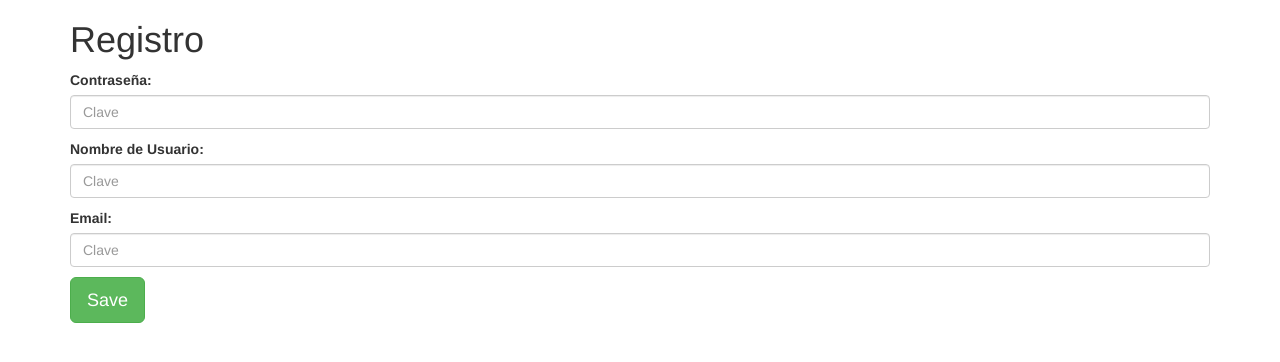
After one commit to MFCY17/mfcy, a Django app: page /appjardin/registerRepresentative/ in a window 1280 px wide. The commit adds this page. Shown: the top 362 px of the page. Run offline with Django 3.2, Linux system fonts and the light colour scheme; some libraries are stand-ins or nearby versions.

Commit message:
Validar formulario para el registro de un usuario.

```diff
--- a/appjardin/forms.py
+++ b/appjardin/forms.py
@@ -1,33 +1,47 @@
 from django import forms
-from .models import Anolectivo, Estudiante, Matricula, Nivel, Paralelo, Pension, Preinscripcion, AuthUser, Profesor, Representante, Rol, Secretaria
-from django.forms import ModelForm,TextInput,FileInput,NumberInput,DateInput,Select,CheckboxSelectMultiple,Textarea,ModelMultipleChoiceField
+from django.conf import settings
 from django.contrib.auth.forms import UserCreationForm
 from django.contrib.auth.models import User
+from django.core.exceptions import ValidationError
+from django.forms import PasswordInput
+from django.forms import TextInput, Textarea
+
+from .models import Anolectivo, Estudiante, Matricula, Nivel, Paralelo, Pension, \
+    Preinscripcion, AuthUser, Profesor, Representante, Rol, Secretaria
+
 
 class SignUpForm(UserCreationForm):
-    first_name = forms.CharField(max_length=30, required=False, help_text='Optional.')
-    last_name = forms.CharField(max_length=30, required=False, help_text='Optional.')
-    email = forms.EmailField(max_length=254, help_text='Required. Inform a valid email address.')
+    first_name = forms.CharField(max_length=30, required=False,
+                                 help_text='Optional.')
+    last_name = forms.CharField(max_length=30, required=False,
+                                help_text='Optional.')
+    email = forms.EmailField(max_length=254,
+                             help_text='Required. Inform a valid email address.')
 
     class Meta:
         model = User
-        fields = ('username', 'first_name', 'last_name', 'email', 'password1', 'password2', )
+        fields = ('username', 'first_name', 'last_name', 'email', 'password1',
+                  'password2',)
+
 
 class AnolectivoForm(forms.ModelForm):
     class Meta:
         model = Anolectivo
         fields = ['id_anolectivo', 'nombre', 'estado']
 
+
 class AuthUserForm(forms.ModelForm):
     class Meta:
         model = AuthUser
-        fields = ['password', 'username', 'first_name', 'last_name', 'email', 'cedula', 'genero', 'direccion']
+        fields = ['password', 'username', 'first_name', 'last_name', 'email',
+                  'cedula', 'genero', 'direccion']
 
 
 class EstudianteForm(forms.ModelForm):
     class Meta:
         model = Estudiante
-        fields = ['id_estudiante', 'tipo_sangre', 'alergias','id_representante']
+        fields = ['id_estudiante', 'tipo_sangre', 'alergias',
+                  'id_representante']
 
 
 class MatriculaForm(forms.ModelForm):
@@ -39,7 +53,8 @@ class MatriculaForm(forms.ModelForm):
 class NivelForm(forms.ModelForm):
     class Meta:
         model = Nivel
-        fields = ['id_nivel', 'id_profesor', 'id_anolectivo' , 'paralelo', 'cupos']
+        fields = ['id_nivel', 'id_profesor', 'id_anolectivo', 'paralelo',
+                  'cupos']
 
 
 class ParaleloForm(forms.ModelForm):
@@ -57,17 +72,22 @@ class PensionForm(forms.ModelForm):
 class PreinscripcionForm(forms.ModelForm):
     class Meta:
         model = Preinscripcion
-        fields = ['id_preinscripcion', 'id_estudiante', 'id_representante', 'id_nivel', 'id_secretaria']
+        fields = ['id_preinscripcion', 'id_estudiante', 'id_representante',
+                  'id_nivel', 'id_secretaria']
 
 
 class ProfesorForm(forms.ModelForm):
     class Meta:
         model = Profesor
-        fields = ['id_profesor', 'imagen', 'titulo_profesor', 'edad', 'ciudad', 'genero', 'celular', 'estado_civil', 'direccion',  'observacion']
+        fields = ['id_profesor', 'imagen', 'titulo_profesor', 'edad', 'ciudad',
+                  'genero', 'celular', 'estado_civil', 'direccion',
+                  'observacion']
         # fields = ('__all__')
         widgets = {
-            'observacion': Textarea(attrs={'class':'form-control','placeholder':'Información Adicional', 'width':'100%'}),
-            }
+            'observacion': Textarea(attrs={'class': 'form-control',
+                                           'placeholder': 'Información Adicional',
+                                           'width': '100%'}),
+        }
 
 
 class RepresentanteForm(forms.ModelForm):
@@ -86,3 +106,36 @@ class SecretariaForm(forms.ModelForm):
     class Meta:
         model = Secretaria
         fields = ['id_secretaria', 'fecha_ingreso']
+
+
+class AuthUserRegisterForm(forms.ModelForm):
+    class Meta:
+        model = AuthUser
+        fields = ['password', 'username', 'email', ]
+        widgets = {
+            'password': PasswordInput(
+                attrs={'class': 'form-control',
+                       'placeholder': 'Clave', 'width': '100%'}),
+            'username': TextInput(
+                attrs={'class': 'form-control', 'placeholder': 'Clave',
+                       'width': '100%'}),
+            'email': TextInput(
+                attrs={'class': 'form-control', 'type': 'email',
+                       'placeholder': 'Clave', 'width': '100%'})}
+
+    def clean_password(self):
+        MIN_LENGTH = getattr(settings, "MIN_LENGTH", None)
+        password = self.cleaned_data.get('password')
+        if len(password) < MIN_LENGTH:
+            raise ValidationError(
+                'La clave debe contener al menos %d caracteres.' % (
+                    MIN_LENGTH,))
+        return password
+
+    def clean_email(self):
+        email = self.cleaned_data.get('email')
+        username = self.cleaned_data.get('username')
+        if email and User.objects.filter(email=email).exclude(
+                username=username).count():
+            raise forms.ValidationError('Ya existe un usuario con este email.')
+        return email
--- /dev/null
+++ b/appjardin/templates/appjardin/registerRepresentative/register.html
@@ -0,0 +1,27 @@
+{% load static %}
+<!DOCTYPE html>
+<html>
+
+<head>
+    <meta name="viewport" content="width=device-width, initial-scale=1">
+    <meta charset="utf-8">
+    <link rel="icon" sizes="16x16" href="{% static 'images/logo_morado.png' %}">
+    <title>Registro</title>
+    <link rel="stylesheet" href="http://maxcdn.bootstrapcdn.com/bootstrap/3.3.7/css/bootstrap.min.css">
+    <link rel="stylesheet" type="text/css" href="{% static 'styles.css' %}">
+</head>
+
+<body>
+<div class="container" id="registration-form">
+    <div class="image"></div>
+    <div class="frm">
+        <h1>Registro</h1>
+        <form method="POST" class="post-form">{% csrf_token %}
+            {{ form.as_p }}
+            <button type="submit" class="btn btn-success btn-lg">Save</button>
+        </form>
+    </div>
+</div>
+</body>
+
+</html>
--- a/appjardin/templates/index.html
+++ b/appjardin/templates/index.html
@@ -44,7 +44,7 @@
         <div class="navbar-collapse collapse">
             <nav>
                 <ul class="nav navbar-nav navbar-right">
-                    <li><a class="page-scroll" href="/registrologin">Registrarse</a>
+                    <li><a class="page-scroll" href="/appjardin/registerRepresentative">Registrarse</a>
                     </ul>
                 </nav>
             </div>
@@ -54,7 +54,7 @@
 
                 <h3 class="box-title m-b-0">Ingresar</h3>
                 <small>Ingrese sus datos a continuación</small>
-                <form method="POST" class="search-form">
+                <form method="POST" action="{{ login }}" class="search-form">
                     {% csrf_token %}
                     <input style="height: 3em" type="text" id="inputEmail" class="form-control" name="username" placeholder="Usuario" required autofocus><br>
                     <input style="height: 3em" type="password" id="inputPassword" class="form-control" name="password" placeholder="Contraseña" required>
--- a/appjardin/urls.py
+++ b/appjardin/urls.py
@@ -1,24 +1,24 @@
 # from django.conf.urls import url, include
+from django.conf import settings
 from django.conf.urls import *
-from . import views
-from rest_framework import routers
 from django.conf.urls.static import static
-from django.conf import settings
 # from . import api
 from django.views.generic.base import TemplateView
 
+from . import views
+
 # router = routers.DefaultRouter()
-# router.register(r'anolectivo', api.AnolectivoViewSet)
-# router.register(r'estudiante', api.EstudianteViewSet)
-# router.register(r'matricula', api.MatriculaViewSet)
-# router.register(r'nivel', api.NivelViewSet)
-# router.register(r'paralelo', api.ParaleloViewSet)
-# router.register(r'pension', api.PensionViewSet)
-# router.register(r'preinscripcion', api.PreinscripcionViewSet)
-# router.register(r'profesor', api.ProfesorViewSet)
-# router.register(r'representante', api.RepresentanteViewSet)
-# router.register(r'rol', api.RolViewSet)
-# router.register(r'secretaria', api.SecretariaViewSet)
+# router.registerRepresentative(r'anolectivo', api.AnolectivoViewSet)
+# router.registerRepresentative(r'estudiante', api.EstudianteViewSet)
+# router.registerRepresentative(r'matricula', api.MatriculaViewSet)
+# router.registerRepresentative(r'nivel', api.NivelViewSet)
+# router.registerRepresentative(r'paralelo', api.ParaleloViewSet)
+# router.registerRepresentative(r'pension', api.PensionViewSet)
+# router.registerRepresentative(r'preinscripcion', api.PreinscripcionViewSet)
+# router.registerRepresentative(r'profesor', api.ProfesorViewSet)
+# router.registerRepresentative(r'representante', api.RepresentanteViewSet)
+# router.registerRepresentative(r'rol', api.RolViewSet)
+# router.registerRepresentative(r'secretaria', api.SecretariaViewSet)
 
 urlpatterns = [
     # urls for Django Rest Framework API
@@ -84,6 +84,7 @@ urlpatterns = [
     url(r'^appjardin/secretaria/create/$', views.SecretariaCreateView.as_view(), name='appjardin_secretaria_create'),
     url(r'^appjardin/secretaria/detail/(?P<pk>\S+)/$', views.SecretariaDetailView.as_view(), name='appjardin_secretaria_detail'),
     url(r'^appjardin/secretaria/update/(?P<pk>\S+)/$', views.SecretariaUpdateView.as_view(), name='appjardin_secretaria_update'),
+    url(r'^appjardin/registerRepresentative/$',views.registerRepresentative, name='appjardin_registerRepresentative'),
 ] + static(settings.MEDIA_URL, document_root=settings.MEDIA_ROOT)
 
 # urlpatterns += [
--- a/appjardin/views.py
+++ b/appjardin/views.py
@@ -4,25 +4,32 @@ from django.shortcuts import redirect
 from django.contrib.auth.models import User
 from .models import *
 from .forms import *
-from django.contrib.auth.decorators  import  login_required
-from django.utils.decorators  import  method_decorator
+from django.contrib.auth.decorators import login_required
+from django.utils.decorators import method_decorator
+# from django.conf import settings
 
 
 def index(request):
     ctx = {}
-    return render(request,'index1.html',ctx)
+    return render(request, 'index1.html', ctx)
+
 
 @login_required(login_url='/login/')
 def representante_estudiante(request):
-    est = Matricula.objects.filter(id_preinscripcion__id_estudiante__id_representante__id=request.user.id).order_by('pk')
-    ctx = {'object_list':est}
-    return render(request,'representantes_estudiantes.html',ctx)
+    est = Matricula.objects.filter(
+        id_preinscripcion__id_estudiante__id_representante__id=request.user.id).order_by(
+        'pk')
+    ctx = {'object_list': est}
+    return render(request, 'representantes_estudiantes.html', ctx)
+
 
 @login_required(login_url='/login/')
 def estudiante_profesores(request):
-    est = Matricula.objects.filter(id_paralelo__id_profesor__id=request.user.id).order_by('pk')
-    ctx = {'object_list':est}
-    return render(request,'estudiantes_profesores.|||||||||||||||html',ctx)
+    est = Matricula.objects.filter(
+        id_paralelo__id_profesor__id=request.user.id).order_by('pk')
+    ctx = {'object_list': est}
+    return render(request, 'estudiantes_profesores.|||||||||||||||html', ctx)
+
 
 @login_required(login_url='/login/')
 def RolesCreate(request):
@@ -32,17 +39,19 @@ def RolesCreate(request):
         if form.is_valid():
             if formS.is_valid():
                 utl = form.save()
-                auth = User.objects.get(pk = utl.pk)
+                auth = User.objects.get(pk=utl.pk)
                 auth.set_password(utl.password)
                 auth.save()
                 formR = formS.save(commit=False)
-                formR.id = AuthUser.objects.get(id = utl.pk)
+                formR.id = AuthUser.objects.get(id=utl.pk)
                 formR.save()
                 return redirect('appjardin_representante_create')
     else:
         form = AuthUserForm()
         formS = SecretariaForm()
-    return render(request, 'appjardin/secretaria_form.html', {'form': form,'formS':formS})
+    return render(request, 'appjardin/secretaria_form.html',
+                  {'form': form, 'formS': formS})
+
 
 @login_required(login_url='/login/')
 def ProfesoresCreate(request):
@@ -52,17 +61,19 @@ def ProfesoresCreate(request):
         if form.is_valid():
             if formS.is_valid():
                 utl = form.save()
-                auth = User.objects.get(pk = utl.pk)
+                auth = User.objects.get(pk=utl.pk)
                 auth.set_password(utl.password)
                 auth.save()
                 formR = formS.save(commit=False)
-                formR.id = AuthUser.objects.get(id = utl.pk)
+                formR.id = AuthUser.objects.get(id=utl.pk)
                 formR.save()
                 return redirect('appjardin_profesor_create')
     else:
         form = AuthUserForm()
         formS = ProfesorForm()
-    return render(request, 'appjardin/profesor_form.html', {'form': form,'formS':formS})
+    return render(request, 'appjardin/profesor_form.html',
+                  {'form': form, 'formS': formS})
+
 
 @login_required(login_url='/login/')
 def AlummoCreate(request):
@@ -72,17 +83,19 @@ def AlummoCreate(request):
         if form.is_valid():
             if formS.is_valid():
                 utl = form.save()
-                auth = User.objects.get(pk = utl.pk)
+                auth = User.objects.get(pk=utl.pk)
                 auth.set_password(utl.password)
                 auth.save()
                 formR = formS.save(commit=False)
-                formR.id = AuthUser.objects.get(id = utl.pk)
+                formR.id = AuthUser.objects.get(id=utl.pk)
                 formR.save()
                 return redirect('appjardin_estudiante_create')
     else:
         form = AuthUserForm()
         formS = EstudianteForm()
-    return render(request, 'appjardin/estudiante_form.html', {'form': form,'formS':formS})
+    return render(request, 'appjardin/estudiante_form.html',
+                  {'form': form, 'formS': formS})
+
 
 @login_required(login_url='/login/')
 def RepresentanteCreateView(request):
@@ -92,17 +105,38 @@ def RepresentanteCreateView(request):
         if form.is_valid():
             if formS.is_valid():
                 utl = form.save()
-                auth = User.objects.get(pk = utl.pk)
+                auth = User.objects.get(pk=utl.pk)
                 auth.set_password(utl.password)
                 auth.save()
                 formR = formS.save(commit=False)
-                formR.id = AuthUser.objects.get(id = utl.pk)
+                formR.id = AuthUser.objects.get(id=utl.pk)
                 formR.save()
                 return redirect('appjardin_representante_create')
     else:
         form = AuthUserForm()
         formS = RepresentanteForm()
-    return render(request, 'appjardin/representante_form.html', {'form': form,'formS':formS})
+    return render(request, 'appjardin/representante_form.html',
+                  {'form': form, 'formS': formS})
+
+
+def registerRepresentative(request):
+    form = AuthUserRegisterForm()
+
+    if request.method == 'POST':
+        form = AuthUserRegisterForm(request.POST)
+
+        if form.is_valid():
+            userForm = form.save(commit=False)
+            user = User()
+            user.set_password(userForm.password)
+            user.email=userForm.email
+            user.username = userForm.username
+            user.is_active = True
+            user.save()
+            return render(request, 'index.html', locals())
+    return render(request, 'appjardin/registerRepresentative/register.html',
+                  locals())
+
 
 class AnolectivoListView(ListView):
     model = Anolectivo
@@ -138,6 +172,7 @@ class EstudianteDetailView(DetailView):
 class EstudianteUpdateView(UpdateView):
     model = Estudiante
     form_class = EstudianteForm
+
 
 class MatriculaListView(ListView):
     model = Matricula
@@ -251,9 +286,6 @@ class RepresentanteListView(ListView):
     model = Representante
 
 
-
-
-
 class RepresentanteDetailView(DetailView):
     model = Representante
 
--- a/jardin/settings.py
+++ b/jardin/settings.py
@@ -129,6 +129,7 @@ USE_TZ = True
 LOGIN_URL = '/login/'
 
 LOGIN_REDIRECT_URL = '/inicio/'
+MIN_LENGTH = 8
 
 # Static files (CSS, JavaScript, Images)
 # https://docs.djangoproject.com/en/1.11/howto/static-files/
--- a/jardin/urls.py
+++ b/jardin/urls.py
@@ -1,19 +1,17 @@
-from django.conf.urls import url
+from django.conf.urls import *
 from django.contrib import admin
-from django.conf.urls import include
-from django.conf import settings
-from django.conf.urls.static import static
 from django.contrib.auth.views import login
 from django.contrib.auth.views import logout
 
-
 urlpatterns = [
     url(r'^admin/', admin.site.urls),
-    url(r'^ingresar/$', login, {'template_name': 'index.html'}, name='ingresar'),
-    url(r'^service/$', login, {'template_name': 'service.html'}, name='service'),
+    url(r'^ingresar/$', login, {'template_name': 'index.html'},
+        name='ingresar'),
+    url(r'^service/$', login, {'template_name': 'service.html'},
+        name='service'),
     url(r'^event/$', login, {'template_name': 'event.html'}, name='event'),
-    url(r'^contact/$', login, {'template_name': 'Contactos.html'}, name='contact'),
-    url(r'^registrologin/$', login, {'template_name': 'registrologin.html'}, name='registrologin'),
+    url(r'^contact/$', login, {'template_name': 'Contactos.html'},
+        name='contact'),
     url(r'^login/', login, {'template_name': 'index.html'}, name='login'),
     url(r'^logout/', logout, {'next_page': '/login/'}, name='logout'),
     url(r'^', include('appjardin.urls')),
```
Also changed, not shown: appjardin/models.py (+78 -76 lines), appjardin/templates/registrologin.html (deleted, +0 -42 lines).
